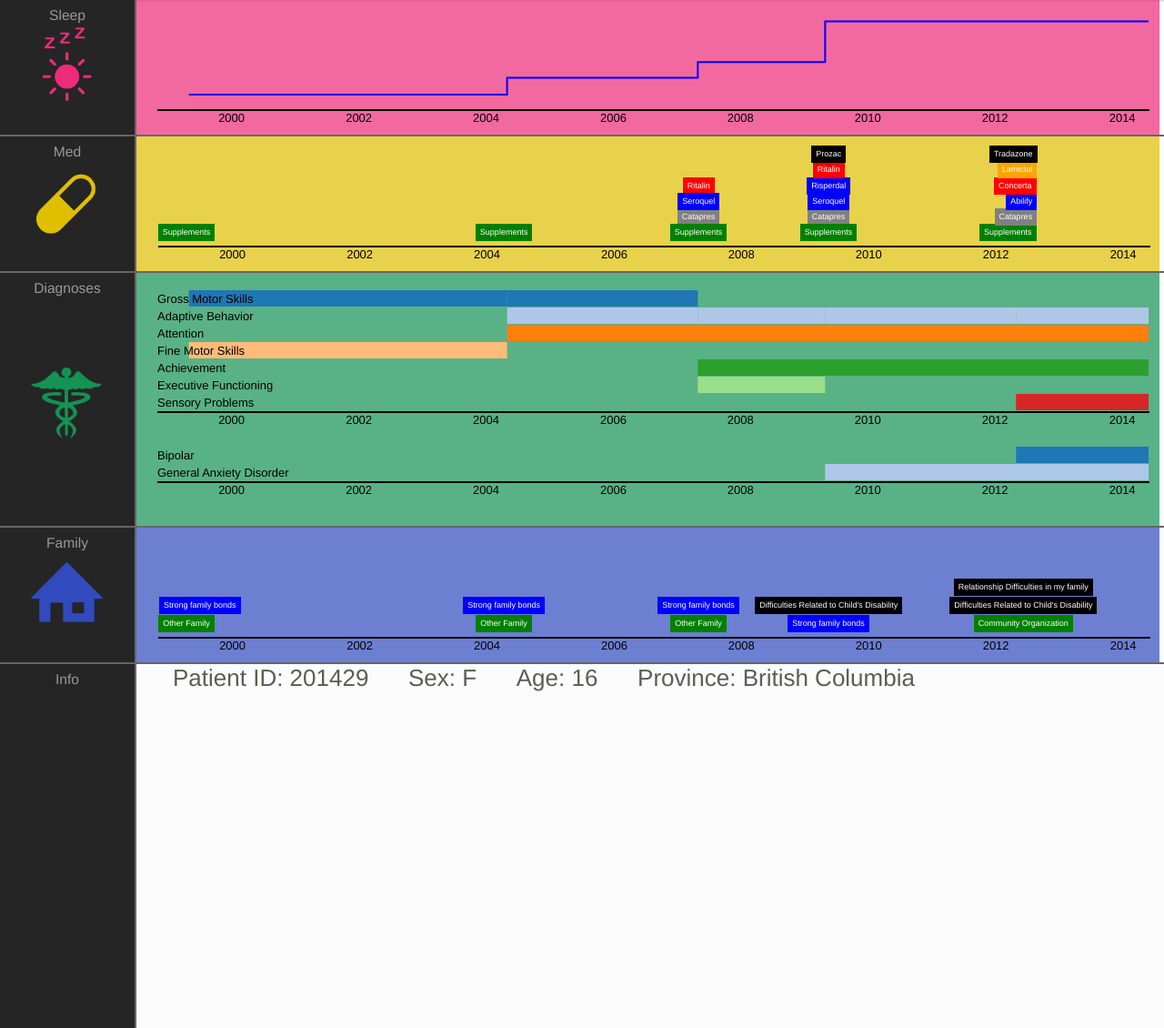
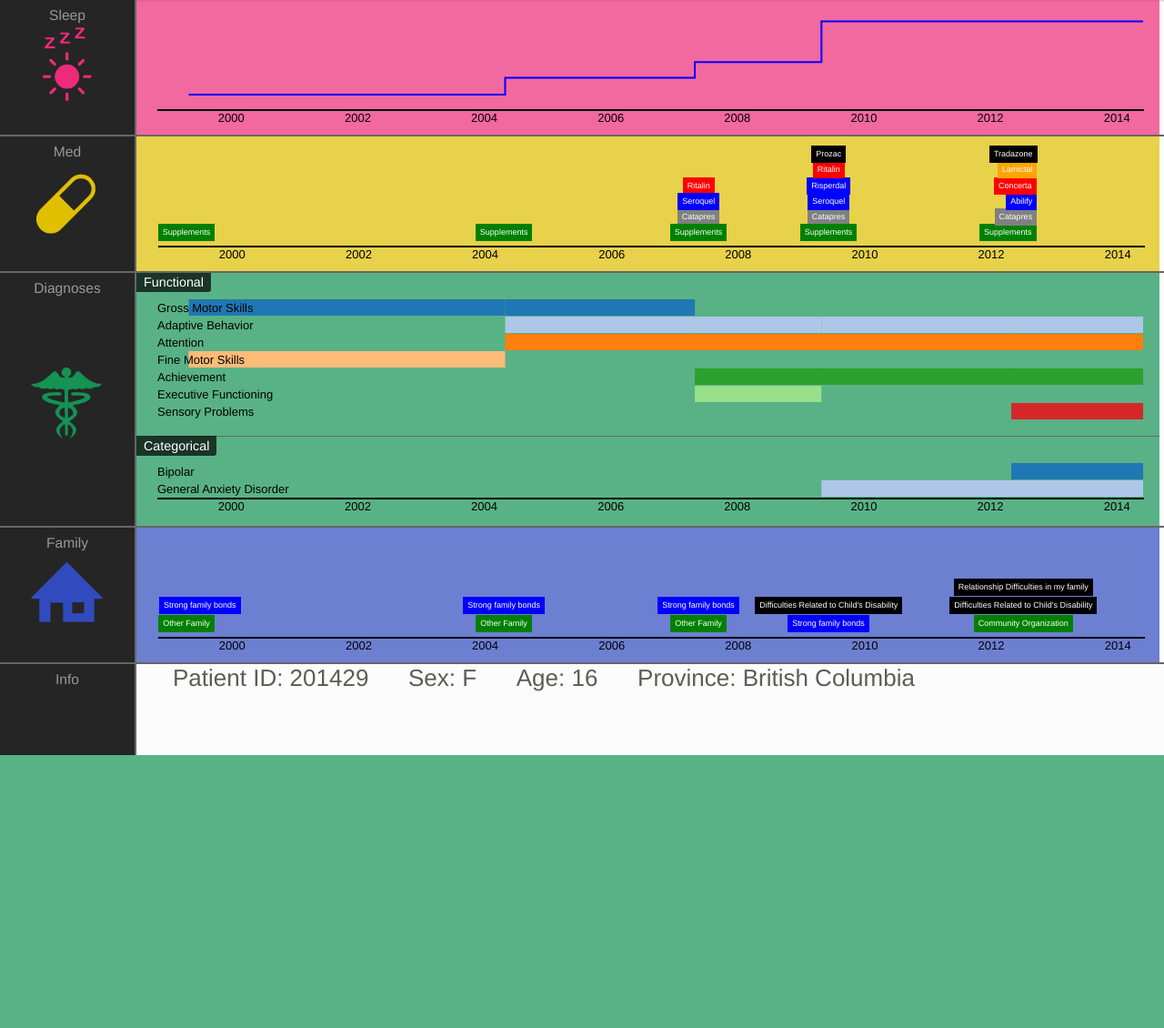
Before and after one commit to tedhuang/medCV, a Django app: template medCV/report/templates/report/index.html in a window 1280 px wide. Shown: the part 52-1182 px from the top of the page at 91% size. After the commit the page ends 882 px from the top, so only its background shows below. Run offline with Django 3.2, Linux system fonts and the light colour scheme; the template is opened without the code that fills it, so the values that code supplies are empty; some libraries are stand-ins or nearby versions.

Commit message:
more fixes

```diff
--- a/medCV/report/static/css/report.css
+++ b/medCV/report/static/css/report.css
@@ -1,6 +1,8 @@
 body {
   font: 13px "Helvetica" !important;
   background: #fcfcfc;
+/*  background-image: url('../images/stripe-bg.png');*/
+
 }
 .navbar{
   margin-bottom: 0px;
@@ -17,7 +19,7 @@
 }
 
 .info{
-  height: 400px;
+  height: 200px;
 }
 .chart{
   position: relative;
@@ -73,6 +75,27 @@
 .detail-chart{
   width:800px;
   height: 100px;
+}
+
+#diag1, #diag2{
+  position: relative;
+  padding-top: 10px;
+}
+
+#diag1{
+  margin-bottom: 15px;
+}
+
+#diag2{
+ border-top: 1px solid #666;
+
+}
+
+#diag1 .sub-category-label,
+#diag2 .sub-category-label{
+  left: -23px;
+  top: -1px;
+
 }
 
 /**** background category-label ***/
--- a/medCV/report/static/js/report.js
+++ b/medCV/report/static/js/report.js
@@ -31,6 +31,13 @@
 
 
     function initialize(){
+
+        var footerHeight = $(window).height() - $(".info").position().top
+        if (footerHeight < 100) {
+            footerHeight = 100;
+        }
+        console.log(footerHeight)
+        $(".info").height(footerHeight)
 
         $(".graph").width(viewportWidth-labelWidth-5); //set graph width
         $(".detail-chart").width(viewportWidth-labelWidth-5); //set graph width
@@ -118,11 +125,13 @@
         ];
 
         // drawGraph("sleep", sleep);
+        graphWidth = $("#diag-overview").parents(".graph").width() - 40
+
         drawGraph("medication", med);
-        d3.select(".medication .graph").append("svg").attr("width", 1091).attr("height", 30).style("margin-left", 24).datum([]).call(timeline_axis);
+        d3.select(".medication .graph").append("svg").attr("width", graphWidth).attr("height", 30).style("margin-left", 24).datum([]).call(timeline_axis);
         drawNoteGraph("medication", med);
         drawFamilyGraph("family", med);
-        d3.select(".family .graph").append("svg").attr("width", 1091).attr("height", 30).style("margin-left", 24).datum([]).call(timeline_axis);
+        d3.select(".family .graph").append("svg").attr("width", graphWidth).attr("height", 30).style("margin-left", 24).datum([]).call(timeline_axis);
 
         //drawTimeline();
 
@@ -138,14 +147,16 @@
 
         var sleep_data = [["1999-05-01", 14], ["2004-05-01", 30], ["2007-05-01", 45], ["2009-05-01", 84], ["2012-05-01", 84], ["2014-06-01", 84]];
         sleep_data.forEach(function(e) { e[0] = convertDateToTimestamp(e[0]);});
+        graphWidth = $("#sleep-overview").parents(".graph").width() - 40
 
         d3.select("#sleep-overview")
-          .append("svg").attr("width", 1091)
+          .append("svg").attr("width", graphWidth)
           .attr("height", 150)
           .datum(sleep_data)
           .call(sparkline);
 
         var chart = d3.timeline()
+            .showAxis(true)
             .beginning(minTime)
             .ending(maxTime)
             .tickFormat({
@@ -159,11 +170,25 @@
             .margin({top: 0, bottom: 0, left: 0, right: 0})
             .stack();
 
-        d3.select("#diag-overview").append("svg").attr("width", 1091).datum(diagnosis_data).call(chart);
-        d3.select("#diag-overview").append("svg").attr("width", 1091).datum(diagnosis_classifier).call(chart);
+        var axisLessChart = d3.timeline()
+            .showAxis(false)
+            .beginning(minTime)
+            .ending(maxTime)
+            .tickFormat({
+              format: d3.time.format("20%y"),
+              tickTime: d3.time.years,
+              tickInterval: 2,
+              tickSize: 2
+            })
+            .itemHeight(18)
+            .itemMargin(1)
+            .margin({top: 0, bottom: 0, left: 0, right: 0})
+            .stack();
 
-		graphWidth = $("#diag-overview").parents(".graph").width() - 40
-        d3.select("#diag-overview").append("svg").attr("width", graphWidth).datum(diagnosis_data).call(chart);
+        graphWidth = $("#diag-overview").parents(".graph").width() - 40
+        d3.select("#diag-overview > #diag1").append("svg").attr("width", graphWidth).datum(diagnosis_data).call(axisLessChart);
+        d3.select("#diag-overview > #diag2").append("svg").attr("width", graphWidth).datum(diagnosis_classifier).call(chart);
+
         $.each(sleep_detailed, function(i, d){
             drawDoubleLineGraph(d);
         });
--- a/medCV/report/templates/report/index.html
+++ b/medCV/report/templates/report/index.html
@@ -65,8 +65,8 @@
           </div>
         </div>
         <div class="medication chart">
-          <div class="category-label swappable">Med</div>
-          <div class="graph" style="background-color: rgba(224, 191, 0, 0.7)">
+          <div class="category-label">Med</div>
+          <div class="graph"  style="background-color: rgba(224, 191, 0, 0.7)">
             <div class="overview" style="height: 120px"></div>
             <div class="detailed">
             </div>
@@ -75,7 +75,16 @@
         <div class="diagnoses chart" style="height: 280px">
           <div class="category-label">Diagnoses</div>
           <div class="graph" style="background-color: rgba(20, 147, 83, 0.7)">
-            <div id="diag-overview" class="overview"></div>
+            <div class="overview">
+              <div id="diag-overview">
+                <div id="diag1">
+                  <span class="sub-category-label">Functional</span>
+                </div>
+                <div id="diag2">
+                  <span class="sub-category-label">Categorical</span>
+                </div>
+              </div>
+            </div>
             <div class="detailed"></div>
           </div>
         </div>
```
Also changed, not shown: medCV/report/static/libs/d3/d3-timeline.js.
